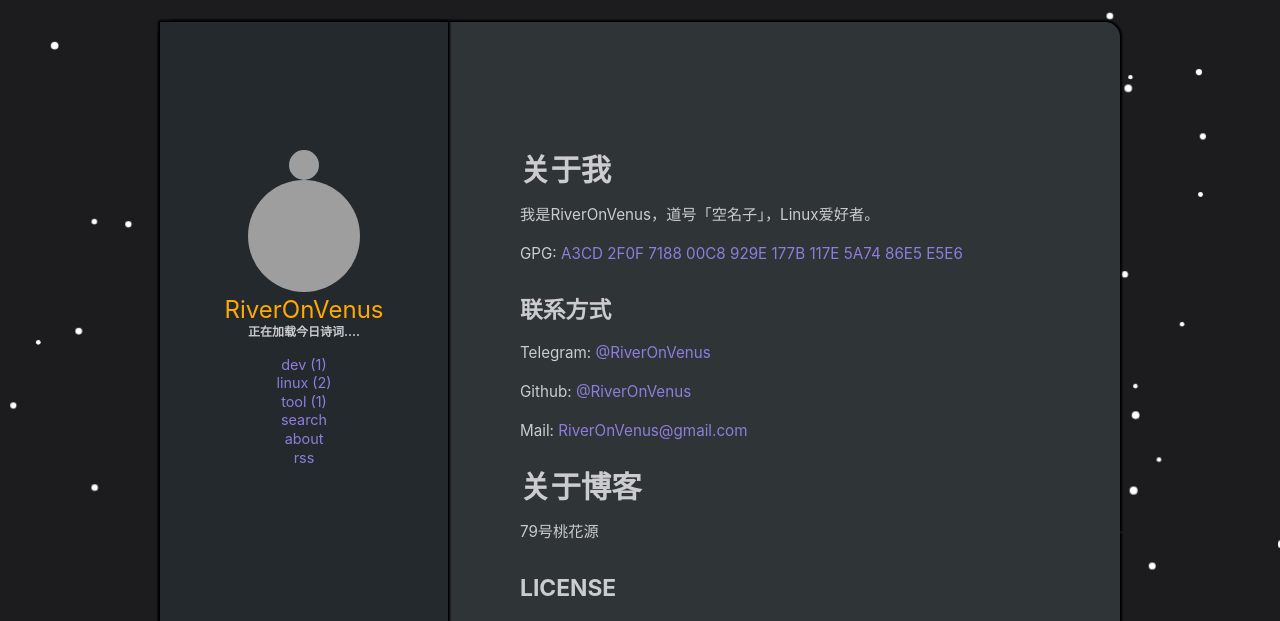
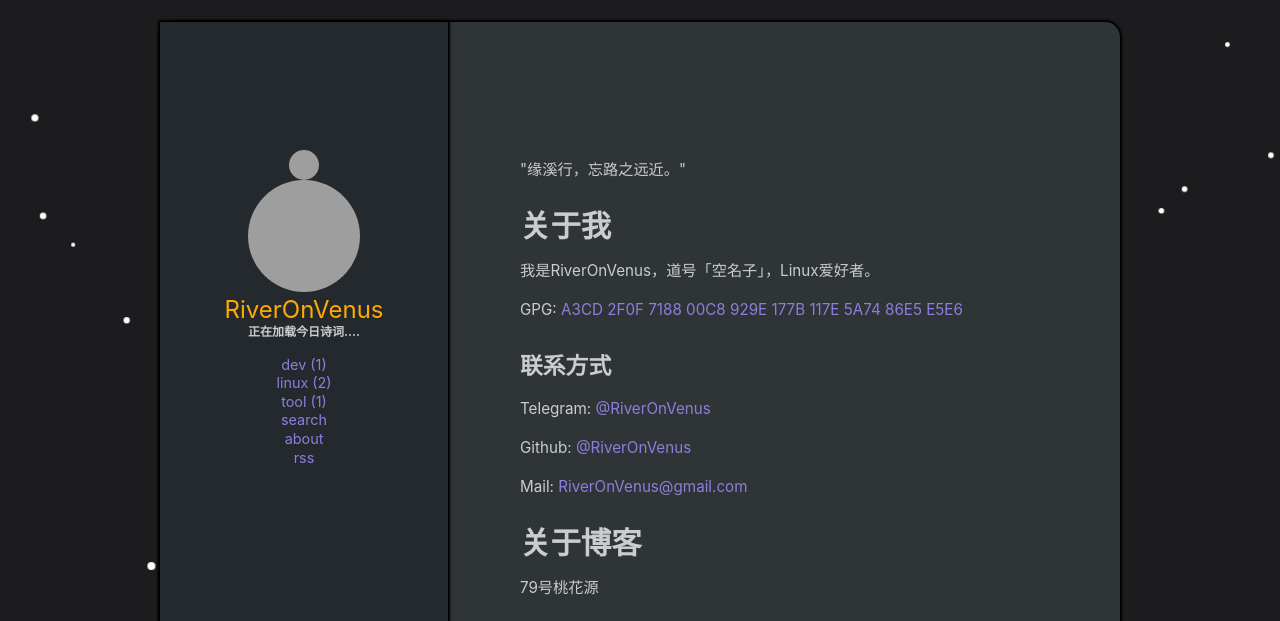
Before and after one commit to RiverOnVenus/blog, a Jekyll site: the page built from about.html, in a window 1280 px wide. Shown: the top 621 px of the page. Built offline with Jekyll 4.4.1, drawn with Linux system fonts in a browser that asks for light colours; grey boxes are pictures that could not be loaded.

Commit message:
Update about

```diff
--- a/about.html
+++ b/about.html
@@ -4,6 +4,7 @@ layout: page
 
 <section class="about post_content">
 
+<p>"缘溪行，忘路之远近。"</p>
 <h1>关于我</h1>
 
 <p>我是RiverOnVenus，道号「空名子」，Linux爱好者。</p>
```
